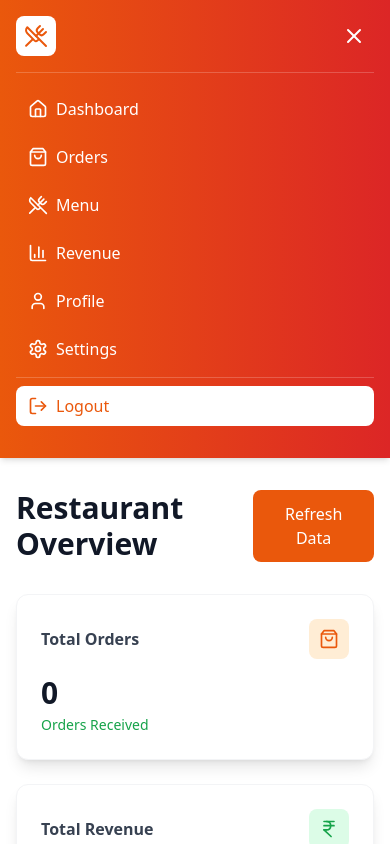
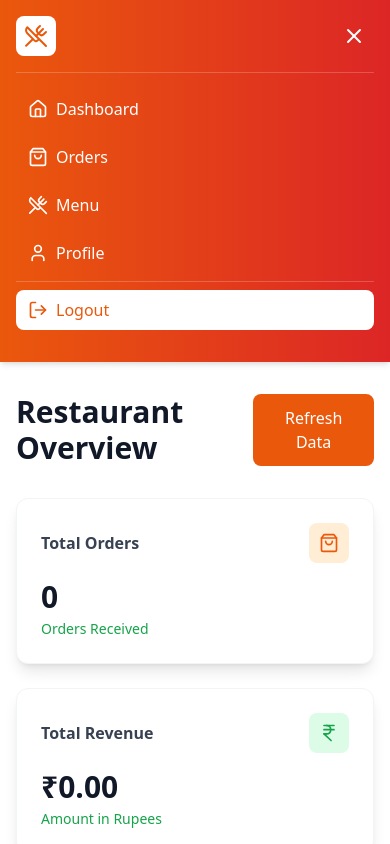
Before and after one commit to VaibhavRajput91/CDAC-InstaFood, a React (Vite) app in the folder client/: page /restaurant/statistics in a window 390 px wide. Both pictures are taken after a click on the button 354 px from the left and 36 px from the top of the page. Shown: the top 844 px of the page. Built offline with nearby package versions, Linux system fonts and the light colour scheme.

Commit message:
Navbar-for-mobile-interface-correct

```diff
--- a/client/src/components/restaurant/RestaurantNavbar/RestaurantNavbar.jsx
+++ b/client/src/components/restaurant/RestaurantNavbar/RestaurantNavbar.jsx
@@ -11,11 +11,11 @@ export default function RestaurantNavbar() {
     };
 
     const handleLogout = () => {
-    // Clear session storage
-    sessionStorage.clear();
-    // Redirect to login page
-    navigate('/');
-  };
+        // Clear session storage
+        sessionStorage.clear();
+        // Redirect to login page
+        navigate('/');
+    };
 
     return (
         <>
@@ -34,7 +34,7 @@ export default function RestaurantNavbar() {
                         {/* Desktop Menu */}
                         <ul className="hidden lg:flex items-center space-x-1">
                             <li>
-                                <Link to="/restaurant" className="flex items-center gap-2 px-3 py-2 text-white hover:bg-white hover:bg-opacity-20 rounded-lg transition-colors">
+                                <Link to="/restaurant/statistics" className="flex items-center gap-2 px-3 py-2 text-white hover:bg-white hover:bg-opacity-20 rounded-lg transition-colors">
                                     <Home className="w-5 h-5" />
                                     <span>Dashboard</span>
                                 </Link>
@@ -51,12 +51,6 @@ export default function RestaurantNavbar() {
                                     <span>Menu</span>
                                 </Link>
                             </li>
-                            {/* <li>
-                                <Link to="/restaurant/revenue" className="flex items-center gap-2 px-3 py-2 text-white hover:bg-white hover:bg-opacity-20 rounded-lg transition-colors">
-                                    <BarChart3 className="w-5 h-5" />
-                                    <span>Revenue</span>
-                                </Link>
-                            </li> */}
                             <li>
                                 <Link to="/restaurant/profile" className="flex items-center gap-2 px-3 py-2 text-white hover:bg-white hover:bg-opacity-20 rounded-lg transition-colors">
                                     <User className="w-5 h-5" />
@@ -98,7 +92,7 @@ export default function RestaurantNavbar() {
                             <ul className="space-y-2">
                                 <li>
                                     <Link
-                                        to="/restaurant"
+                                        to="/restaurant/statistics"
                                         className="flex items-center gap-2 px-3 py-2 text-white hover:bg-white hover:bg-opacity-20 rounded-lg transition-colors"
                                         onClick={() => setIsOpen(false)}
                                     >
@@ -118,7 +112,7 @@ export default function RestaurantNavbar() {
                                 </li>
                                 <li>
                                     <Link
-                                        to="/restaurant/menu"
+                                        to="/restaurant/menu/dishes"
                                         className="flex items-center gap-2 px-3 py-2 text-white hover:bg-white hover:bg-opacity-20 rounded-lg transition-colors"
                                         onClick={() => setIsOpen(false)}
                                     >
@@ -126,16 +120,7 @@ export default function RestaurantNavbar() {
                                         <span>Menu</span>
                                     </Link>
                                 </li>
-                                <li>
-                                    <Link
-                                        to="/restaurant/revenue"
-                                        className="flex items-center gap-2 px-3 py-2 text-white hover:bg-white hover:bg-opacity-20 rounded-lg transition-colors"
-                                        onClick={() => setIsOpen(false)}
-                                    >
-                                        <BarChart3 className="w-5 h-5" />
-                                        <span>Revenue</span>
-                                    </Link>
-                                </li>
+
                                 <li>
                                     <Link
                                         to="/restaurant/profile"
@@ -146,16 +131,7 @@ export default function RestaurantNavbar() {
                                         <span>Profile</span>
                                     </Link>
                                 </li>
-                                <li>
-                                    <Link
-                                        to="/restaurant/settings"
-                                        className="flex items-center gap-2 px-3 py-2 text-white hover:bg-white hover:bg-opacity-20 rounded-lg transition-colors"
-                                        onClick={() => setIsOpen(false)}
-                                    >
-                                        <Settings className="w-5 h-5" />
-                                        <span>Settings</span>
-                                    </Link>
-                                </li>
+
                                 <li className="pt-2 border-t border-white border-opacity-20">
                                     <button
                                         onClick={() => {
```
Also changed, not shown: 1 other file (tests, documents, lock files or other folders).
